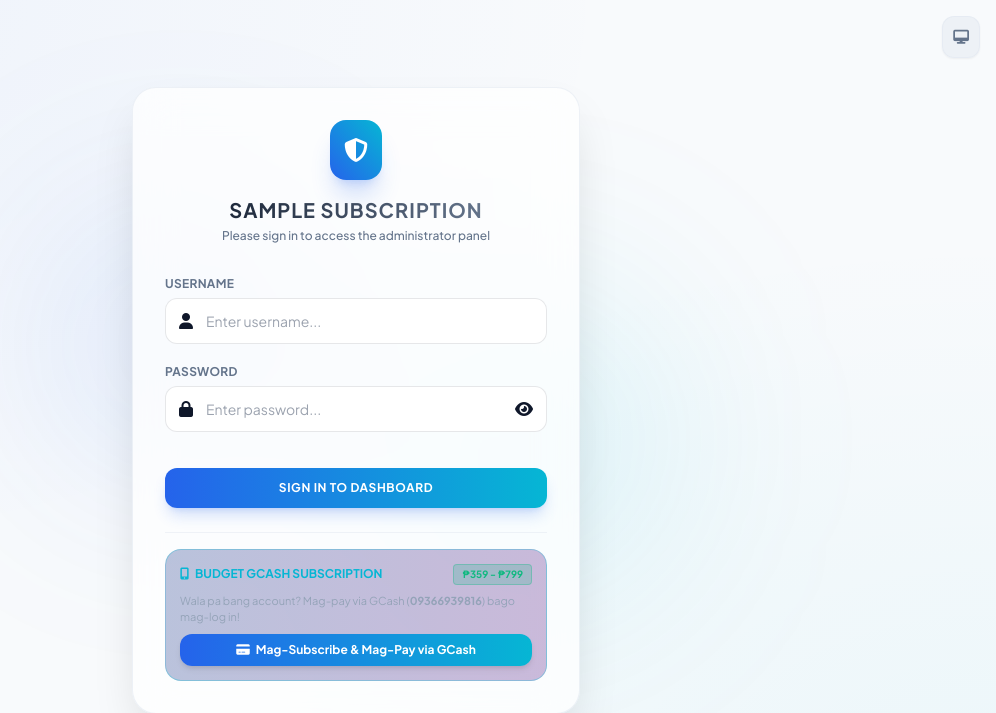
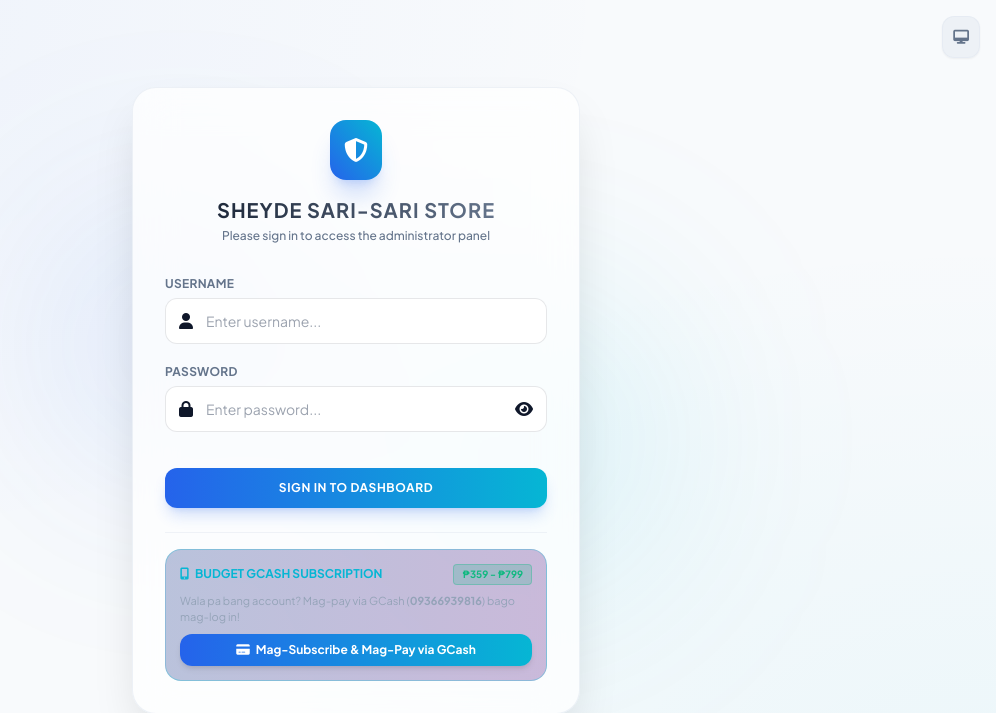
Before and after one commit to makeithmanmanners-stack/sherylSystem., a Django app: page /login in a window 1280 px wide. Shown: the top 713 px of the page, without its empty margins (284-1280 px from the left). Run offline with Django 5.2, Linux system fonts and the light colour scheme; tables that the repository leaves empty hold one stand-in row (values such as "Sample post"); some libraries are stand-ins or nearby versions.

Commit message:
Fix login page store header title: lock store title on login page to SHEYDE SARI-SARI STORE and prevent unauthenticated fallback to subscriber names

```diff
--- a/core/views.py
+++ b/core/views.py
@@ -89,11 +89,6 @@ def store_context(request):
                     user_plan = 'Standard'
                 else:
                     user_plan = 'Starter'
-    else:
-        latest_sub = Subscription.objects.filter(status='Approved').order_by('-approved_at').first()
-        if latest_sub and latest_sub.name:
-            store_name = latest_sub.name
-
     return {
         'store_name': store_name,
         'user_plan': user_plan
--- a/templates/login.html
+++ b/templates/login.html
@@ -186,7 +186,7 @@
             <i class="fa-solid fa-shield-halved text-2xl text-white"></i>
         </div>
         <h2 class="text-xl font-black bg-gradient-to-r from-slate-800 to-slate-500 dark:from-white dark:via-gray-200 dark:to-gray-400 bg-clip-text text-transparent uppercase tracking-wider text-center">
-            {{ store_name|default:"SHEYDE PREMIUM ERP" }}
+            SHEYDE SARI-SARI STORE
         </h2>
         <p class="text-xs text-slate-500 dark:text-gray-400 text-center mt-1 mb-8 font-medium">Please sign in to access the administrator panel</p>
 
```
